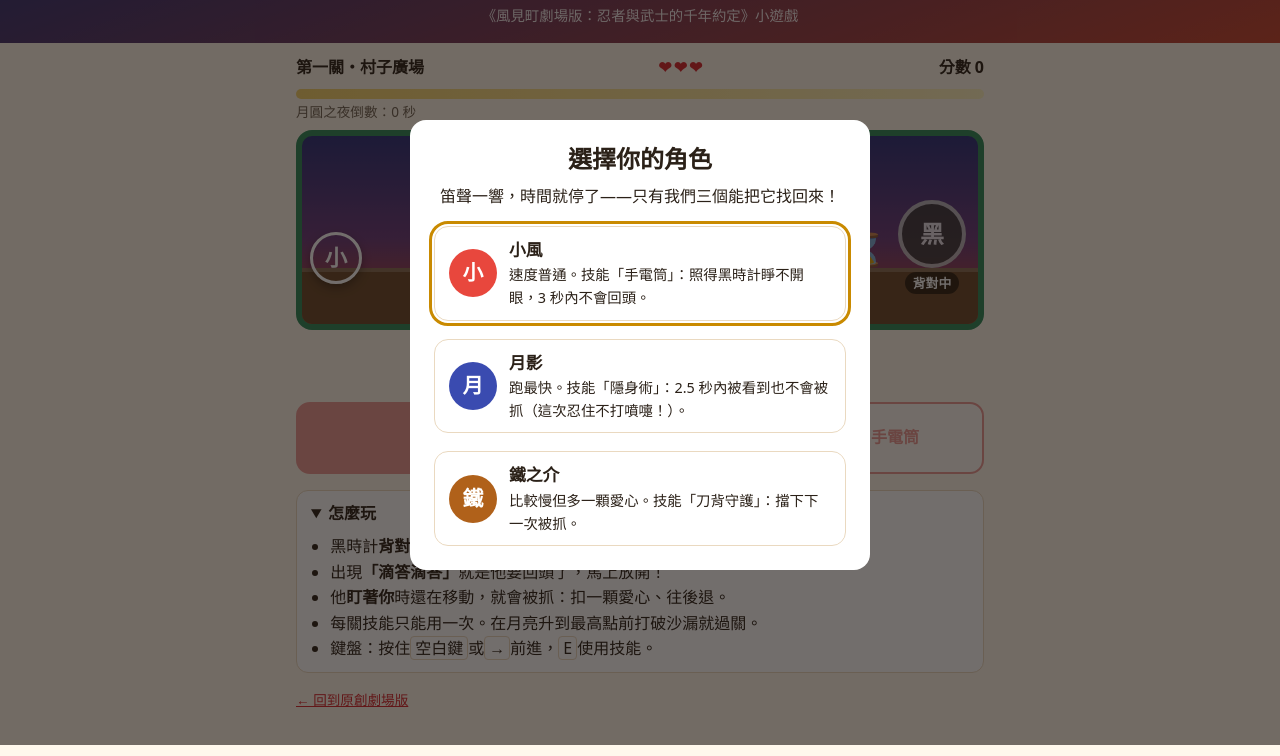
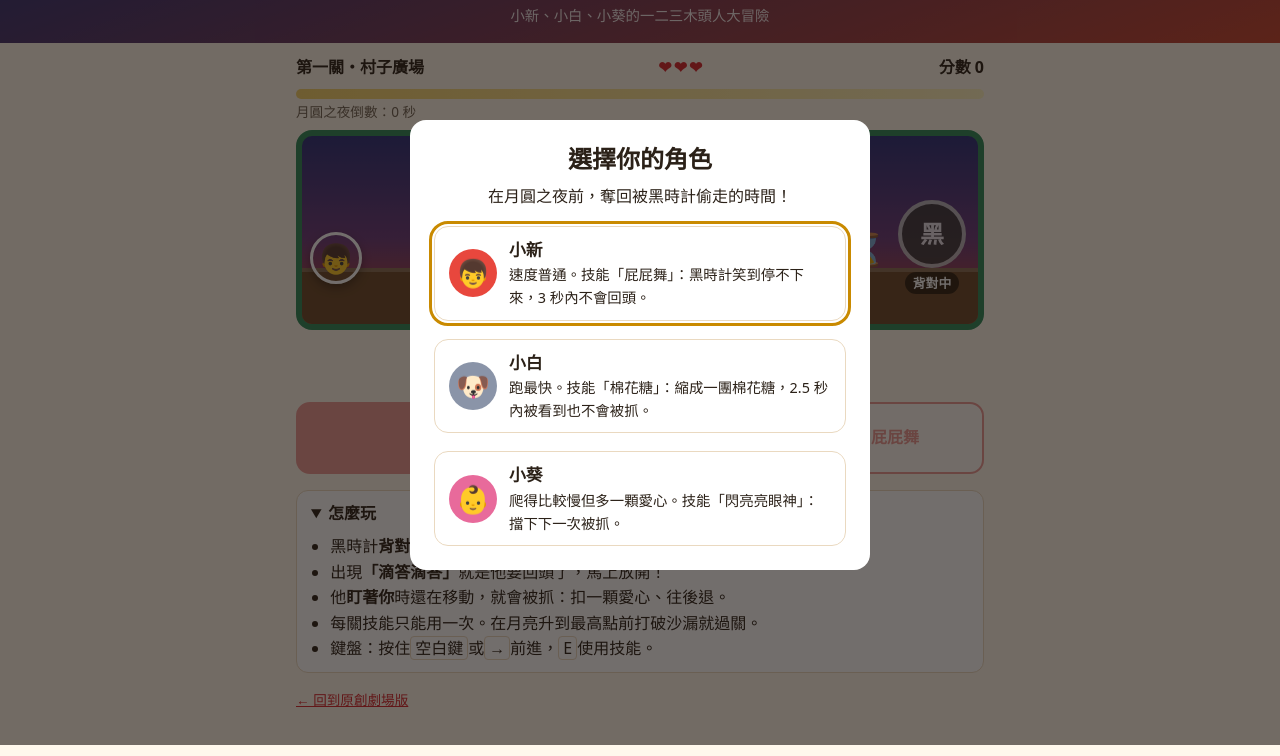
Before and after one commit to wonglung/godzilla, a plain HTML site: page game/index.html in a window 1280 px wide. Shown: the part 55-811 px from the top of the page. Drawn offline with Linux system fonts and the light colour scheme.

Commit message:
Change mini game heroes to Shin-chan, Shiro, and Himawari
Co-Authored-By: Claude Opus 5.5 <noreply@anthropic.com>
Claude-Session: https://claude.ai/code/session_01V1fCCzd9ap75BGBZdNuM5J

```diff
--- a/game/game.js
+++ b/game/game.js
@@ -1,28 +1,27 @@
-// 時間守護大作戰：以原創劇場版《風見町劇場版》為題材的「一二三木頭人」小遊戲
+// 時間守護大作戰：「一二三木頭人」小遊戲，角色為小新、小白、小葵
 (function () {
   "use strict";
 
-  var movie = window.MY_MOVIE || { characters: [] };
-  function colorOf(name, fallback) {
-    var found = (movie.characters || []).filter(function (c) { return c.name === name; })[0];
-    return found ? found.color : fallback;
-  }
-
+  // 可選角色：圖示用 emoji，不使用任何官方圖片
   var HEROES = [
     {
-      name: "小風", color: colorOf("小風", "#e8473d"), speed: 1.0, lives: 3,
-      skill: "手電筒", effect: "blind",
-      desc: "速度普通。技能「手電筒」：照得黑時計睜不開眼，3 秒內不會回頭。",
+      name: "小新", icon: "👦", color: "#e8473d", speed: 1.0, lives: 3,
+      skill: "屁屁舞", effect: "blind",
+      desc: "速度普通。技能「屁屁舞」：黑時計笑到停不下來，3 秒內不會回頭。",
+      skillMsg: "小新跳起屁屁舞！黑時計笑到停不下來，3 秒內快衝！",
     },
     {
-      name: "月影", color: colorOf("月影", "#3a4bb0"), speed: 1.25, lives: 3,
-      skill: "隱身術", effect: "hide",
-      desc: "跑最快。技能「隱身術」：2.5 秒內被看到也不會被抓（這次忍住不打噴嚏！）。",
+      name: "小白", icon: "🐶", color: "#8a94a8", speed: 1.25, lives: 3,
+      skill: "棉花糖", effect: "hide",
+      desc: "跑最快。技能「棉花糖」：縮成一團棉花糖，2.5 秒內被看到也不會被抓。",
+      skillMsg: "小白縮成棉花糖！2.5 秒內被看到也沒關係！",
     },
     {
-      name: "鐵之介", color: colorOf("鐵之介", "#b0611a"), speed: 0.9, lives: 4,
-      skill: "刀背守護", effect: "shield",
-      desc: "比較慢但多一顆愛心。技能「刀背守護」：擋下下一次被抓。",
+      name: "小葵", icon: "👶", color: "#e86a9b", speed: 0.9, lives: 4,
+      skill: "閃亮亮眼神", effect: "shield",
+      desc: "爬得比較慢但多一顆愛心。技能「閃亮亮眼神」：擋下下一次被抓。",
+      skillMsg: "小葵閃亮亮眼神發動！下一次被抓會被擋下來。",
+      blockMsg: "小葵的閃亮亮眼神讓黑時計心軟了！先放開，等他轉回去。",
     },
   ];
 
@@ -103,12 +102,12 @@
 
   function showTitle() {
     s.screen = "title";
-    openPanel("選擇你的角色", movie.tagline || "在月圓之夜前，奪回被偷走的時間！", function (body) {
+    openPanel("選擇你的角色", "在月圓之夜前，奪回被黑時計偷走的時間！", function (body) {
       var list = el("div", "hero-list");
       HEROES.forEach(function (h) {
         var btn = el("button", "hero-card");
         btn.type = "button";
-        var av = el("span", "hero-avatar", h.name.charAt(0));
+        var av = el("span", "hero-avatar", h.icon);
         av.style.background = h.color;
         btn.appendChild(av);
         var info = el("span", "hero-info");
@@ -128,7 +127,8 @@
     s.score = 0;
     s.level = 0;
     ui.player.style.background = hero.color;
-    ui.initial.textContent = hero.name.charAt(0);
+    ui.initial.textContent = hero.icon;
+    ui.player.setAttribute("aria-label", hero.name);
     startLevel();
   }
 
@@ -192,7 +192,7 @@
 
   function lose(reason) {
     s.screen = "end";
-    endPanel("被凍結了……", reason + " 別灰心，月影也是第 13 次才成功的！");
+    endPanel("被凍結了……", reason + " 別灰心，再試一次就好！");
   }
 
   // ---------- 遊戲邏輯 ----------
@@ -220,13 +220,13 @@
     if (e === "blind") {
       s.blindT = 3;
       setGuard("back", 3);
-      say("手電筒一照！黑時計睜不開眼，3 秒內快衝！", 3);
+      say(s.hero.skillMsg, 3);
     } else if (e === "hide") {
       s.hideT = 2.5;
-      say("隱身術成功！2.5 秒內被看到也沒關係！", 2.5);
+      say(s.hero.skillMsg, 2.5);
     } else {
       s.shield = true;
-      say("刀背守護！下一次被抓會被擋下來。", 1.5);
+      say(s.hero.skillMsg, 1.5);
     }
   }
 
@@ -235,7 +235,7 @@
     if (s.shield) {
       s.shield = false;
       s.stunT = 0.6;
-      say("鏘！鐵之介用刀背擋下了！先放開，等他轉回去。", 1.5);
+      say(s.hero.blockMsg, 1.5);
       return;
     }
     s.lives -= 1;
--- a/game/index.html
+++ b/game/index.html
@@ -9,7 +9,7 @@
 <body>
   <header class="top">
     <h1>時間守護大作戰</h1>
-    <p>《風見町劇場版：忍者與武士的千年約定》小遊戲</p>
+    <p>小新、小白、小葵的一二三木頭人大冒險</p>
   </header>
 
   <main class="wrap">
@@ -27,7 +27,7 @@
       <div class="frozen" aria-hidden="true">
         <span></span><span></span><span></span><span></span><span></span>
       </div>
-      <div class="player" id="player"><span id="player-initial">小</span></div>
+      <div class="player" id="player"><span id="player-initial">👦</span></div>
       <div class="goal" aria-hidden="true">⌛</div>
       <div class="guard" id="guard">
         <span class="guard-face" id="guard-face">黑</span>
@@ -67,7 +67,6 @@
     </div>
   </div>
 
-  <script src="../my-movie/movie.js"></script>
   <script src="game.js"></script>
 </body>
 </html>
--- a/game/style.css
+++ b/game/style.css
@@ -101,7 +101,7 @@ body {
   border: 3px solid #fff;
   color: #fff;
   font-weight: 700;
-  font-size: 1.4rem;
+  font-size: 1.8rem;
   display: grid;
   place-items: center;
   box-shadow: 0 4px 10px rgba(0, 0, 0, 0.35);
@@ -231,7 +231,7 @@ kbd { border: 1px solid var(--border); border-radius: 4px; padding: 0 4px; font-
   border-radius: 50%;
   color: #fff;
   font-weight: 700;
-  font-size: 1.3rem;
+  font-size: 1.7rem;
   display: grid;
   place-items: center;
 }
```
Also changed, not shown: docs/game-play.png, docs/game-title.png, docs/game-win.png, 1 other file.
